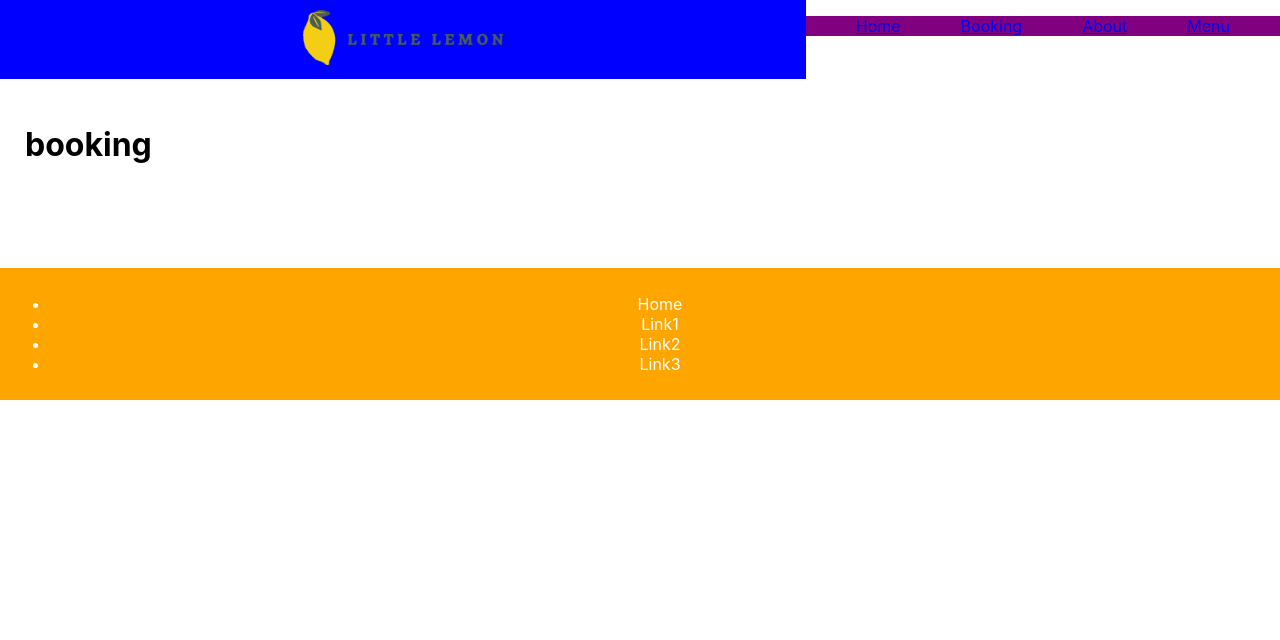
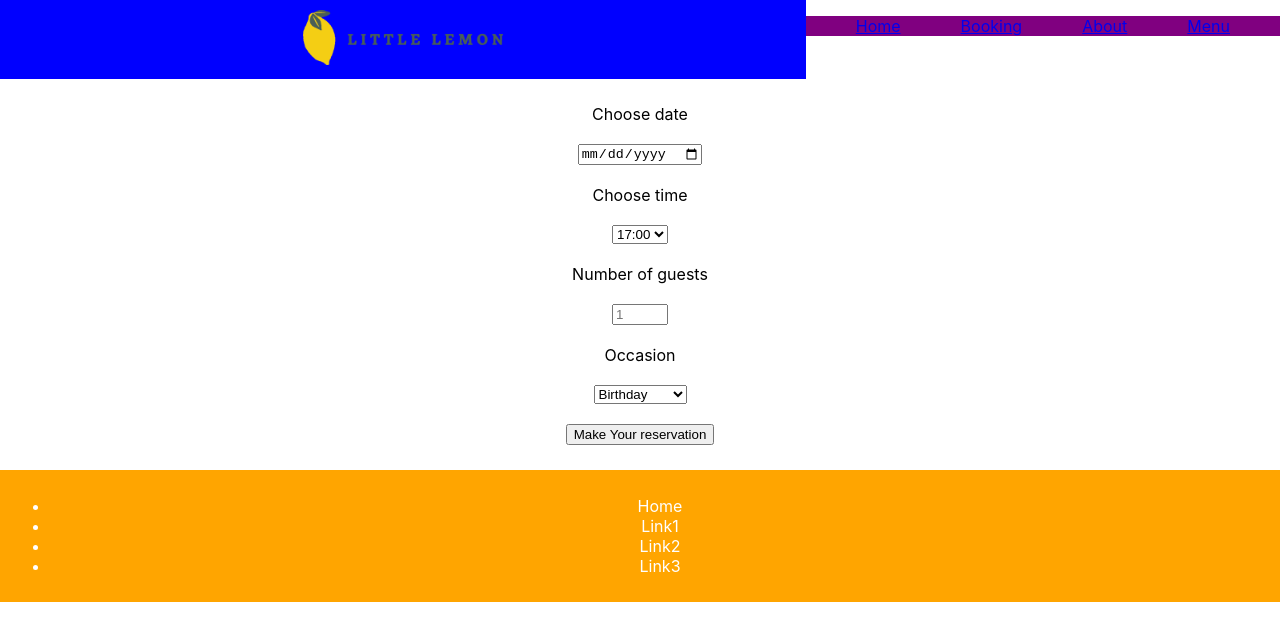
Before and after one commit to S-Bowman1/capstoneproject, a React (Create React App) app: page /booking in a window 1280 px wide. Shown: the top 640 px of the page. Built offline with nearby package versions, Linux system fonts and the light colour scheme.

Commit message:
Form updated

```diff
--- a/src/App.css
+++ b/src/App.css
@@ -18,6 +18,14 @@
     "main main main"
     "footer footer footer";
   }
+}
+
+.bookingform {
+  display: grid;
+  max-width: 200px;
+  gap: 20px;
+  justify-items: center;
+  margin: auto;
 }
 
 header {
--- a/src/components/BookingForm.js
+++ b/src/components/BookingForm.js
@@ -1,12 +1,46 @@
 import React from "react";
+import { useState } from "react";
+
+ const BookingForm = () => {
+ const [date, setDate] = useState("");
+ const [restime, setTime] = useState("");
+ const [guests, setGuests] = useState("");
+ const [occasion, setOccasion] = useState("");
+
+ const [availableTimes, setTimes] = useState("")
+
+ const handleSubmit = () => {
+        console.log("Submit Clicked")
+}
 
 
-const BookingForm = () => {
+
   return (
-      <>
-      Booking Form
-      </>
+    <div className="bookingwrapper">
+        <form className="bookingform" onSubmit={handleSubmit}>
+            <label for="res-date">Choose date</label>
+                <input type="date" id="res-date" value={date} onChange={(e) => setDate(e.target.value)} />
+            <label for="restime">Choose time</label>
+                <select id="restime" value={restime} onChange={(e) => setTime(e.target.value)}>
+                    <option>17:00</option>
+                    <option>18:00</option>
+                    <option>19:00</option>
+                    <option>20:00</option>
+                    <option>21:00</option>
+                    <option>22:00</option>
+                </select>
+                 <label for="guests">Number of guests</label>
+                <input type="number" placeholder="1" min="1" max="10" id="guests" value={guests} onChange={(e) => setGuests(e.target.value)} />
+                <label for="occasion">Occasion</label>
+                <select id="occasion" value={occasion} onChange={(e) => setOccasion(e.target.value)}>
+                    <option>Birthday</option>
+                    <option>Anniversary</option>
+                </select>
+                <input type="submit" value="Make Your reservation" />
+        </form>
+
+    </div>
   );
-  }
+}
 
 export default BookingForm;
--- a/src/components/BookingPage.js
+++ b/src/components/BookingPage.js
@@ -1,10 +1,11 @@
 import React from "react";
+import BookingForm from "./BookingForm.js"
 
 const BookingPage = () => {
   return (
-      <div className="about">
-        <h1>booking</h1>
-      </div>
+      <>
+        <BookingForm />
+      </>
   );
   }
 
```
